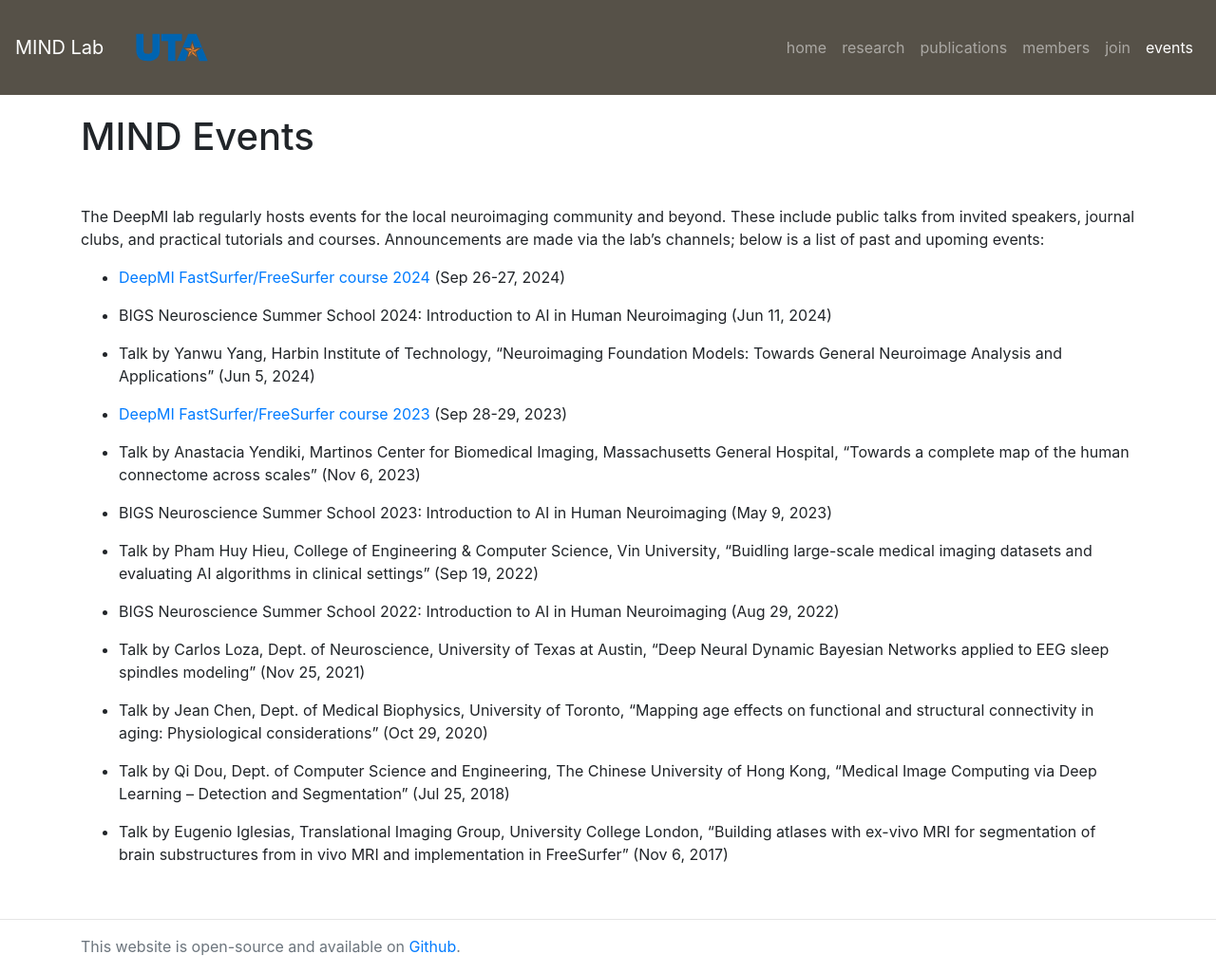
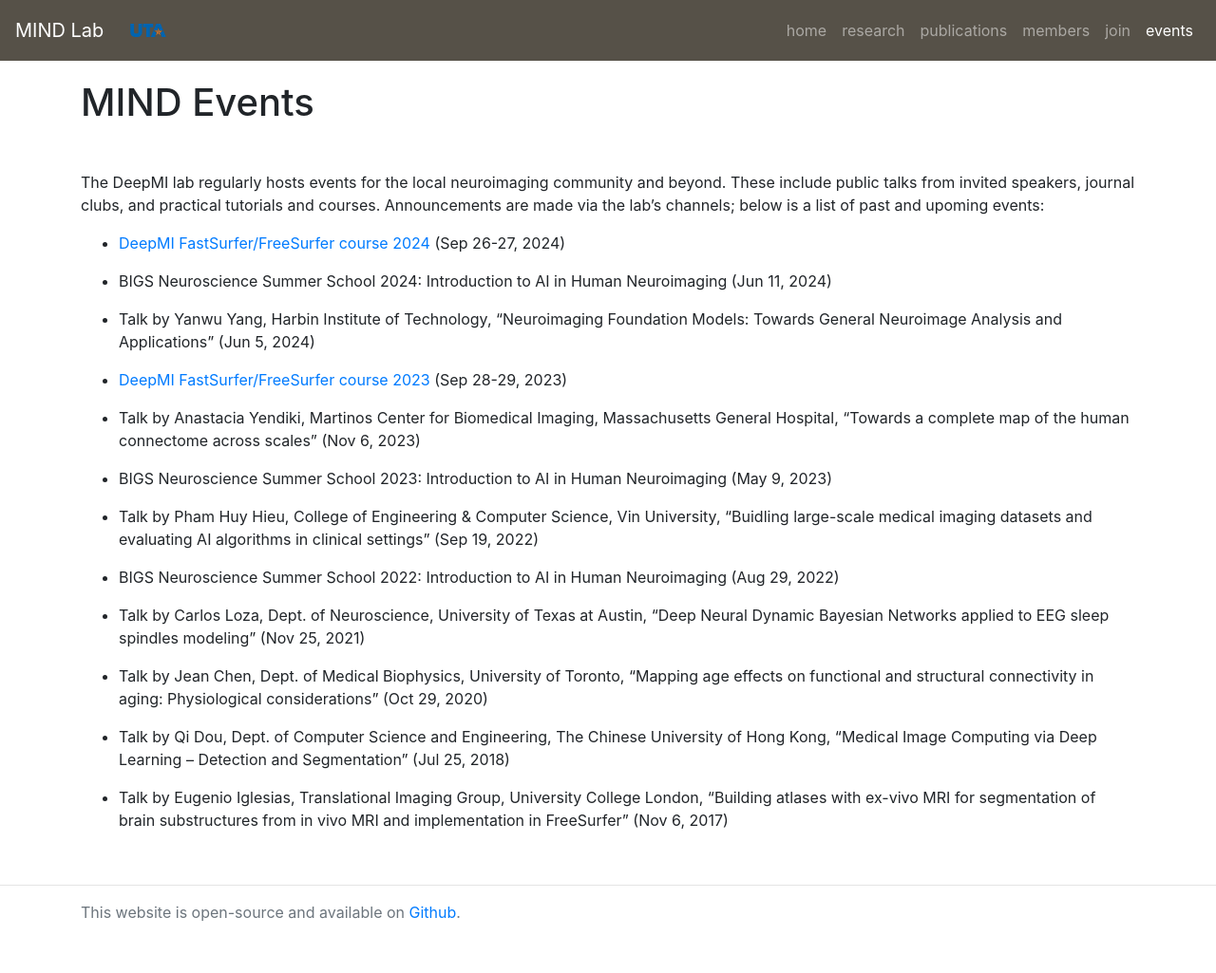
Before and after one commit to Deep-MI/Deep-MI.github.io, a Jekyll site: the page built from events/index.md, in a window 1280 px wide. Shown: the whole page at 95% size. Built offline with Jekyll 4.4.1, drawn with Linux system fonts in a browser that asks for light colours; nearby versions of some CDN libraries; comment, search, counter and statistics services are not loaded; after the commit the page ends 989 px from its top, so only the background shows below that.

Commit message:
Update header.html

```diff
--- a/_includes/header.html
+++ b/_includes/header.html
@@ -33,7 +33,7 @@
 <!--         <a href="https://www.dzne.de/en/research/research-areas/population-health-sciences/forschungsgruppen/reuter/" target="_blank"><img class="inline-block navb-icon" src="/static/img/logos/dzne_logo.png" alt="DZNE"></a>
         <a href="https://www.nmr.mgh.harvard.edu/user/7284" target="_blank"><img class="inline-block navb-icon" src="/static/img/logos/hms_logo.svg" alt="HMS"></a>
         <a href="http://reuter.mit.edu" target="_blank"><img class="inline-block navb-icon" src="/static/img/logos/mit_logo.svg" alt="MIT"></a> -->
-        <a href="https://www.uta.edu/academics/faculty/profile?username=zhud2" target="_blank"><img class="inline-block navb-icon" src="/static/img/logos/UTA.svg" alt="UTA" style="width: 100px; height: auto;"></a>
+        <a href="https://www.uta.edu/academics/faculty/profile?username=zhud2" target="_blank"><img class="inline-block navb-icon" src="/static/img/logos/UTA.svg" alt="UTA" style="width: 50px; height: auto;"></a>
         <button type="button" class="navbar-toggler" data-toggle="collapse" data-target="#navbarContent" aria-controls="navbarContent" aria-expanded="false" aria-label="Toggle navigation">
           <span class="navbar-toggler-icon"></span>
         </button>
```
